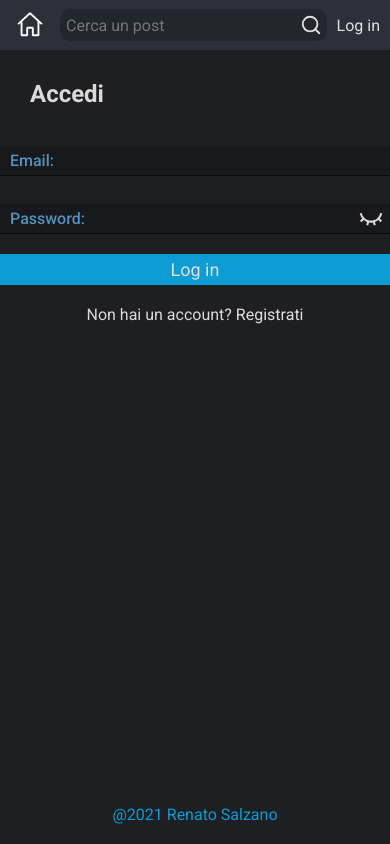
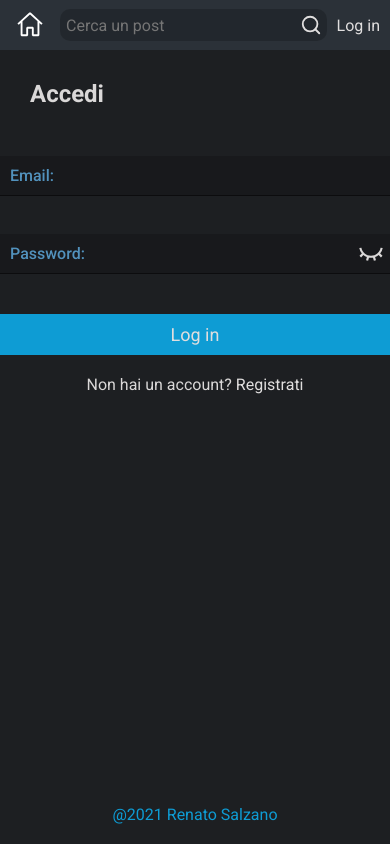
Before and after one commit to renatosalzano/blog-mern-app, a React (Create React App) app in the folder client/: page /login in a window 390 px wide. Built offline with nearby package versions, Linux system fonts and the light colour scheme; no server answers.

Commit message:
fix mobile style

```diff
--- a/client/src/Router.js
+++ b/client/src/Router.js
@@ -9,7 +9,8 @@ import SinglePost from "./components/pages/SinglePost";
 import UserPage from "./components/pages/UserPage";
 
 const Router = () => {
-  const { user, log_out, update_account } = useContext(AuthContext);
+  const { user, log_out, update_account, toggle_edit_mode, editMode } =
+    useContext(AuthContext);
   return (
     <BrowserRouter>
       <Navbar user={user} log_out={log_out} />
@@ -38,6 +39,8 @@ const Router = () => {
                 {...props}
                 user={user}
                 update_account={update_account}
+                user_panel={editMode}
+                toggle_user_panel={toggle_edit_mode}
               />
             )}
           />
--- a/client/src/auth/AuthContext.js
+++ b/client/src/auth/AuthContext.js
@@ -6,6 +6,7 @@ export const AuthContext = createContext();
 export const AuthProvider = ({ children }) => {
   const [user, setUser] = useState(undefined);
   const [signUp, setSignUp] = useState(false);
+  const [editMode, setEditMode] = useState(false);
   const [newPost, setNewPost] = useState(false);
   const [errorMessage, setErrorMessage] = useState("");
   const { auth } = useAuth();
@@ -97,6 +98,15 @@ export const AuthProvider = ({ children }) => {
     return true; // delete success
   };
 
+  const toggle_edit_mode = () => {
+    setEditMode((edit) => !edit);
+  };
+
+  useEffect(() => {
+    let layout = document.querySelector(".layout");
+    layout.style.overflowY = editMode ? "hidden" : "auto";
+  }, [editMode]);
+
   useEffect(() => {
     get_logged();
   }, [get_logged]);
@@ -117,6 +127,8 @@ export const AuthProvider = ({ children }) => {
         setSignUp,
         clear_error_message,
         errorMessage,
+        toggle_edit_mode,
+        editMode,
       }}
     >
       {children}
--- a/client/src/components/pages/UserPage.jsx
+++ b/client/src/components/pages/UserPage.jsx
@@ -7,7 +7,13 @@ import PostList from "../posts/PostList";
 import UserHeader from "../user/UserHeader";
 import UserPanel from "../user/UserPanel";
 
-const UserPage = ({ match, user, update_account }) => {
+const UserPage = ({
+  match,
+  user,
+  update_account,
+  user_panel,
+  toggle_user_panel,
+}) => {
   const user_name = match.params.user_name;
   // POST USER
   const {
@@ -22,7 +28,7 @@ const UserPage = ({ match, user, update_account }) => {
     loadingPost,
   } = usePostState();
   // USER INFO
-  const { userInfo, editMode, matched, toggle_edit_mode } = useUserPageState({
+  const { userInfo, matched } = useUserPageState({
     params: match.params.user_name,
     user_name: user && user.user_name,
   });
@@ -33,17 +39,17 @@ const UserPage = ({ match, user, update_account }) => {
 
   return (
     <div className="page">
-      {editMode && (
+      {user_panel && (
         <UserPanel
           update_account={update_account}
-          close_event={toggle_edit_mode}
+          close_event={toggle_user_panel}
         />
       )}
       {userInfo && (
         <UserHeader
           user={matched ? user : userInfo}
           matched={matched}
-          settings_event={toggle_edit_mode}
+          settings_event={toggle_user_panel}
         />
       )}
 
--- a/client/src/hooks/useUserPageState.js
+++ b/client/src/hooks/useUserPageState.js
@@ -11,7 +11,6 @@ export const useUserPageState = (init) => {
     id: init.user_name && init.user_name,
     target_id: init.params,
   });
-  const [editMode, setEditMode] = useState(false);
 
   const check_error = (res) => {
     switch (res.status) {
@@ -50,10 +49,6 @@ export const useUserPageState = (init) => {
     [find]
   );
 
-  const toggle_edit_mode = () => {
-    setEditMode((edit) => !edit);
-  };
-
   useEffect(() => {
     get_user(init.params);
   }, [get_user, init.params]);
@@ -61,8 +56,6 @@ export const useUserPageState = (init) => {
   return {
     userInfo,
     matched,
-    editMode,
-    toggle_edit_mode,
     error,
   };
 };
--- a/client/src/styles/input.scss
+++ b/client/src/styles/input.scss
@@ -24,7 +24,7 @@ textarea {
   .input {
     position: relative;
     width: 100%;
-    padding: 5px 10px;
+    padding: var(--input_padding);
     line-height: var(--input_font_size) + 4px;
     font-size: var(--input_font_size);
     color: var(--input_font_color);
@@ -38,7 +38,7 @@ textarea {
     top: 0;
     left: 0;
     height: 100%;
-    padding: 5px 10px;
+    padding: var(--input_padding);
     font-weight: 500;
     font-size: var(--input_font_size);
     color: var(--input_label_font_color);
@@ -64,8 +64,8 @@ textarea {
   display: flex;
   justify-content: center;
   width: 100%;
-  margin-top: 20px;
-  padding: 5px;
+  margin-top: var(--button_margin_top);
+  padding: var(--button_padding);
   color: var(--idle_text);
   font-size: var(--button_font_size);
   background-color: var(--app_active_color);
--- a/client/src/styles/layout.scss
+++ b/client/src/styles/layout.scss
@@ -37,9 +37,12 @@ body,
   --input_bg_color: #0000002f;
   --input_border_radius: 10px;
   --input_font_size: 16px;
+  --input_padding: 5px 10px;
 
   --button_font_size: 18px;
   --button_font_color: #e2e2e2;
+  --button_padding: 5px;
+  --button_margin_top: 20px;
 
   --panel_head_font_size: 20px;
   --panel_section_font_size: 18px;
@@ -78,6 +81,10 @@ body,
   grid-area: page;
   display: flex;
   flex-direction: column;
+}
+
+.fix {
+  overflow: hidden;
 }
 
 /*
--- a/client/src/styles/media_query.scss
+++ b/client/src/styles/media_query.scss
@@ -18,5 +18,8 @@
     --app_border_radius: 0;
     --header_padding: 10px;
     --header_height: 50px;
+    --input_padding: 10px;
+    --button_padding: 10px;
+    --button_margin_top: 40px;
   }
 }
```
